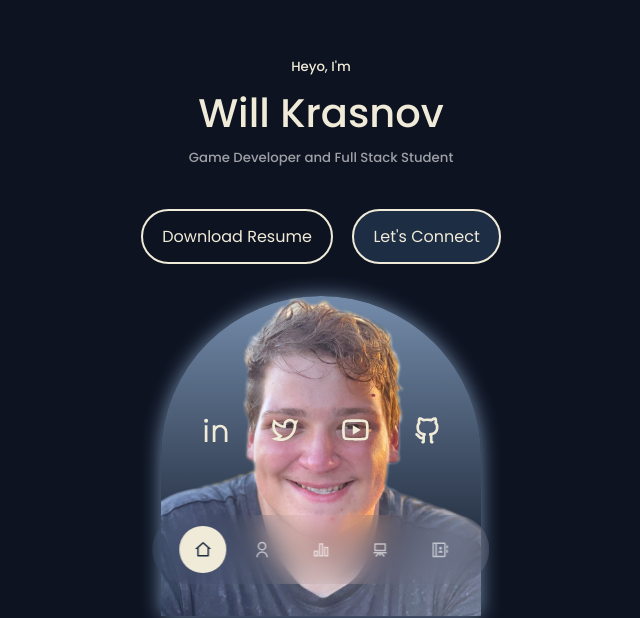
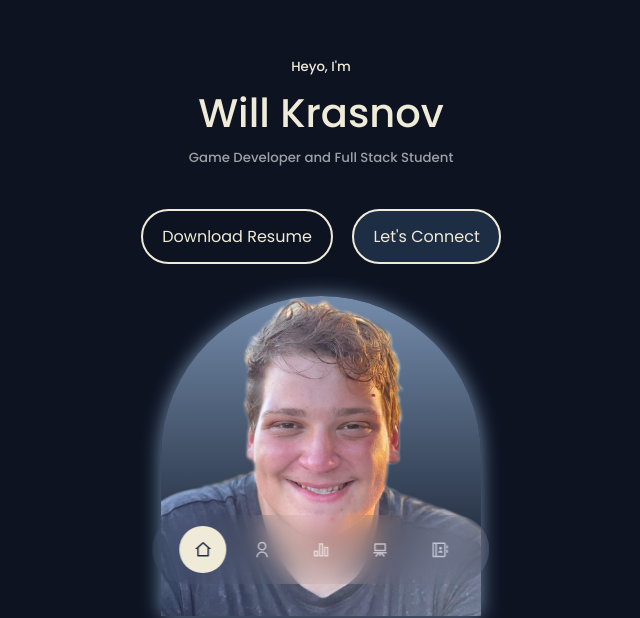
Before and after one commit to willkoman/portfolio, a React (Create React App) app: page / in a window 1280 px wide. Shown: the part 184-802 px from the top of the page, without its empty margins (319-959 px from the left). Built offline with nearby package versions, Linux system fonts and the light colour scheme.

Commit message:
socials formatting

```diff
--- a/src/components/header/header.css
+++ b/src/components/header/header.css
@@ -30,8 +30,8 @@ header {
     gap: 1.2rem;
     left:50%;
     transform: translateX(-25%);
-    bottom: 50vh;
-    top: 25vh;
+    bottom: 350px;
+    top: 35rem;
     padding: 0rem 0rem 0rem 0rem;
     z-index: 2;
     scale: 2.0;
```
